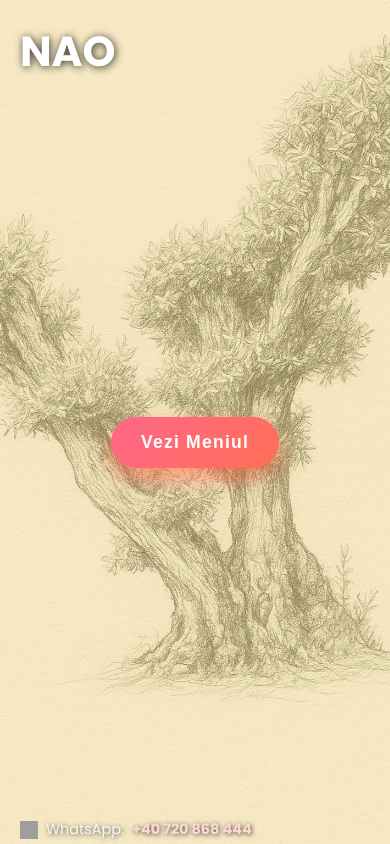
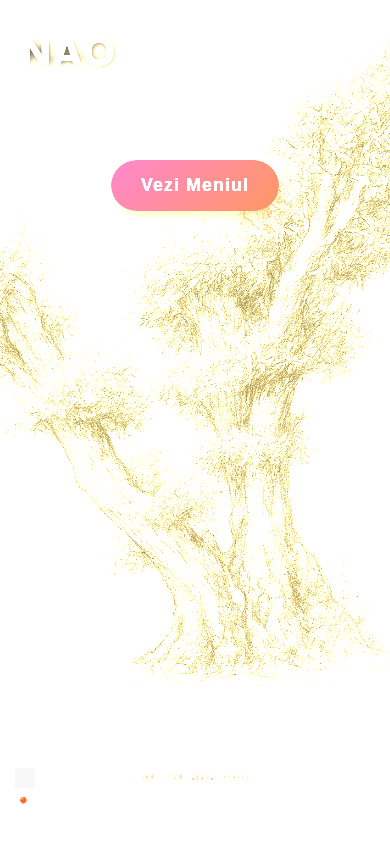
Before and after one commit to naorestaurant/eforienord, a plain HTML site: page index.html in a window 390 px wide. Drawn offline with Linux system fonts and the light colour scheme; grey boxes are pictures that could not be loaded.

Commit message:
Update index.html

```diff
--- a/index.html
+++ b/index.html
@@ -7,14 +7,13 @@
   <link href="https://fonts.googleapis.com/css2?family=Poppins:wght@400;700&display=swap" rel="stylesheet" />
   <style>
     html, body {
-      margin: 0;
-      padding: 0;
-      height: 100%;
+      margin: 0; padding: 0; height: 100%;
       font-family: 'Poppins', sans-serif;
       color: white;
+      overflow-x: hidden;
       background: url('fundal.jpg') no-repeat center center fixed;
       background-size: cover;
-      overflow-x: hidden;
+      filter: brightness(1.15) contrast(1.25);
       position: relative;
     }
 
@@ -23,7 +22,7 @@
       content: '';
       position: fixed;
       top: 0; left: 0; right: 0; bottom: 0;
-      background: rgba(255, 223, 130, 0.35); /* galben cald cu opacitate */
+      background: rgba(255, 223, 130, 0.25);
       z-index: 0;
       pointer-events: none;
     }
@@ -34,22 +33,20 @@
       min-height: 100vh;
       display: flex;
       flex-direction: column;
-      justify-content: center;
       align-items: center;
-      text-align: center;
-      padding: 20px;
-      gap: 20px;
+      padding: 20px 15px 80px;
+      box-sizing: border-box;
     }
 
-    /* Logo NAO - dublu mai mare */
     .logo {
       position: absolute;
       top: 30px;
       left: 30px;
-      font-size: 56px; /* înainte era 28px */
+      font-size: 56px;
       font-weight: 700;
       text-shadow: 1px 1px 8px rgba(0,0,0,0.8);
       user-select: none;
+      z-index: 2;
     }
 
     .btn {
@@ -67,8 +64,9 @@
       user-select: none;
       position: relative;
       overflow: hidden;
+      margin-top: 140px; /* distanță suficientă de logo */
       width: max-content;
-      margin: 0 auto;
+      z-index: 2;
     }
 
     .btn::before {
@@ -93,20 +91,33 @@
       transform: translateY(-4px);
     }
 
+    #pdfViewer {
+      width: 90vw;
+      max-width: 900px;
+      height: 600px;
+      border: 2px solid #ff4b2b;
+      border-radius: 12px;
+      box-shadow: 0 0 20px rgba(255,75,43,0.6);
+      margin-top: 20px;
+      display: none;
+      user-select: text;
+      z-index: 2;
+    }
+
     .info {
-      position: absolute;
+      position: fixed;
       bottom: 20px;
       left: 30px;
       font-size: 1em;
       text-shadow: 1px 1px 5px rgba(0,0,0,0.7);
-      color: #f8f8f8;
+      color: #fff;
       font-weight: 400;
-      z-index: 1;
+      z-index: 3;
       display: flex;
       flex-direction: column;
-      align-items: flex-start;
       gap: 6px;
       user-select: none;
+      max-width: 90vw;
     }
 
     .info div {
@@ -118,11 +129,15 @@
     .info .address {
       font-size: 0.9em;
       opacity: 0.9;
+      white-space: nowrap;
+      overflow: hidden;
+      text-overflow: ellipsis;
+      max-width: 350px;
     }
 
     .info img.whatsapp-icon {
-      width: 18px;
-      height: 18px;
+      width: 20px;
+      height: 20px;
     }
 
     .info a {
@@ -137,19 +152,6 @@
       text-decoration: underline;
     }
 
-    /* PDF Viewer styling */
-    #pdfViewer {
-      width: 90vw;
-      max-width: 900px;
-      height: 600px;
-      border: 2px solid #ff4b2b;
-      border-radius: 12px;
-      box-shadow: 0 0 20px rgba(255,75,43,0.6);
-      margin-top: 20px;
-      display: none; /* ascuns inițial */
-      user-select: text;
-    }
-
     /* Responsive */
     @media (max-width: 480px) {
       .btn {
@@ -161,16 +163,18 @@
         top: 20px;
         left: 20px;
       }
+      #pdfViewer {
+        height: 400px;
+      }
       .info {
+        bottom: 10px;
+        left: 15px;
         font-size: 0.9em;
-        left: 20px;
-        right: 20px;
+        max-width: 95vw;
       }
       .info .address {
-        font-size: 0.85em;
-      }
-      #pdfViewer {
-        height: 400px;
+        max-width: 200px;
+        white-space: normal;
       }
     }
   </style>
```
